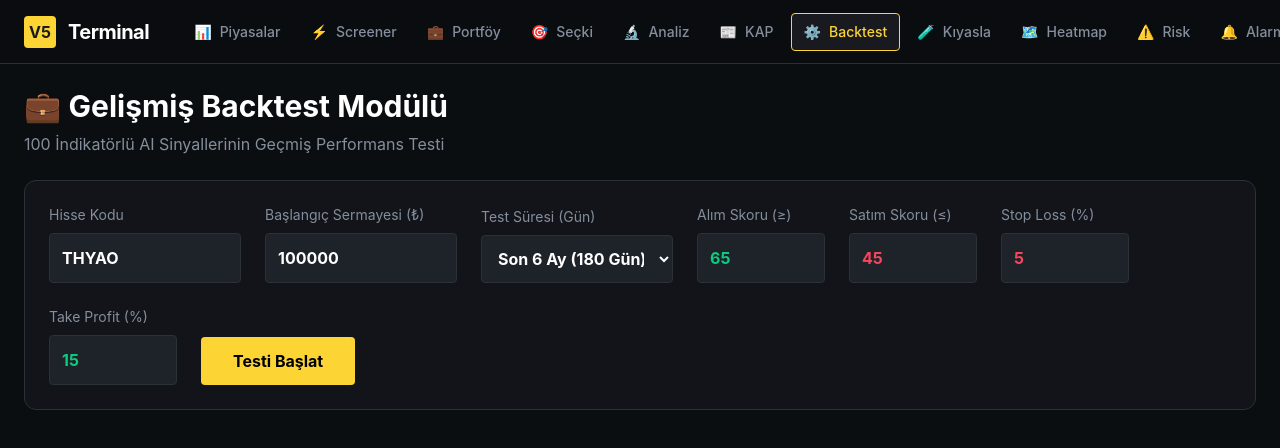
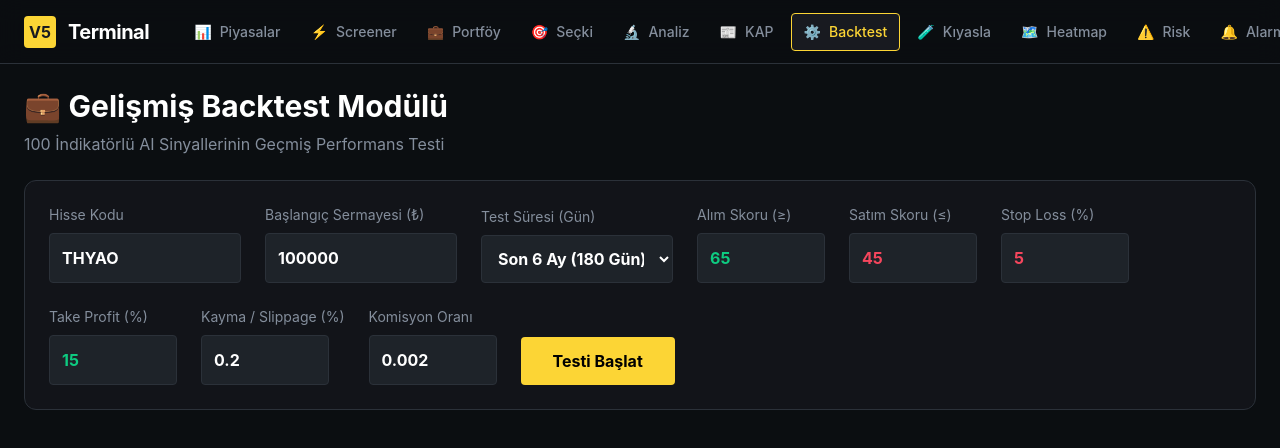
Before and after one commit to atunga6515-oss/borsa-analiz-appv5-pg, a Next.js app in the folder frontend/: page /backtest in a window 1280 px wide. Shown: the top 448 px of the page. Built offline with nearby package versions, Linux system fonts and the light colour scheme; no server answers.

Commit message:
feat: Add slippage and dynamic commission to Backtest (Phase 5)

```diff
--- a/frontend/src/app/backtest/page.tsx
+++ b/frontend/src/app/backtest/page.tsx
@@ -12,6 +12,8 @@ export default function BacktestPage() {
     const [sellThreshold, setSellThreshold] = useState(45);
     const [stopLoss, setStopLoss] = useState(5);
     const [takeProfit, setTakeProfit] = useState(15);
+    const [slippage, setSlippage] = useState(0.2);
+    const [commissionRate, setCommissionRate] = useState(0.002);
     const [loading, setLoading] = useState(false);
     const [result, setResult] = useState<any>(null);
 
@@ -26,7 +28,9 @@ export default function BacktestPage() {
                 buy_threshold: buyThreshold,
                 sell_threshold: sellThreshold,
                 stop_loss_pct: stopLoss,
-                take_profit_pct: takeProfit
+                take_profit_pct: takeProfit,
+                slippage_pct: slippage,
+                commission_rate: commissionRate
             });
             if (res.data) {
                 setResult(res.data);
@@ -115,6 +119,26 @@ export default function BacktestPage() {
                         className="p-3 bg-[#1e2329] border border-[var(--color-b-border)] rounded text-[var(--color-b-green)] font-bold w-32 focus:outline-none focus:border-[var(--color-b-yellow)]"
                     />
                 </div>
+                <div>
+                    <label className="block text-sm text-[var(--color-b-muted)] mb-2">Kayma / Slippage (%)</label>
+                    <input
+                        type="number"
+                        step="0.1"
+                        value={slippage}
+                        onChange={(e) => setSlippage(Number(e.target.value))}
+                        className="p-3 bg-[#1e2329] border border-[var(--color-b-border)] rounded text-white font-bold w-32 focus:outline-none focus:border-[var(--color-b-yellow)]"
+                    />
+                </div>
+                <div>
+                    <label className="block text-sm text-[var(--color-b-muted)] mb-2">Komisyon Oranı</label>
+                    <input
+                        type="number"
+                        step="0.001"
+                        value={commissionRate}
+                        onChange={(e) => setCommissionRate(Number(e.target.value))}
+                        className="p-3 bg-[#1e2329] border border-[var(--color-b-border)] rounded text-white font-bold w-32 focus:outline-none focus:border-[var(--color-b-yellow)]"
+                    />
+                </div>
 
                 <button
                     onClick={() => requireAuth(runBacktest)}
```
Also changed, not shown: 2 other files (tests, documents, lock files or other folders).
